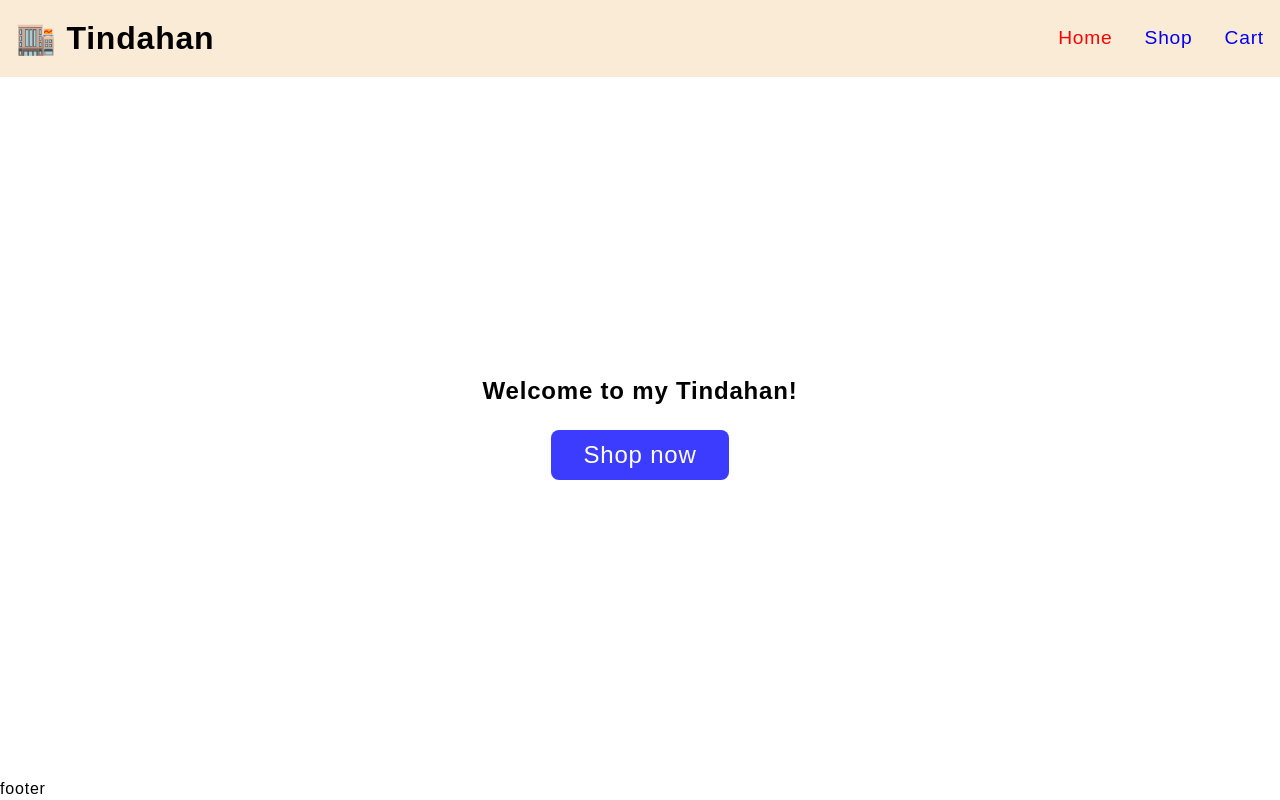
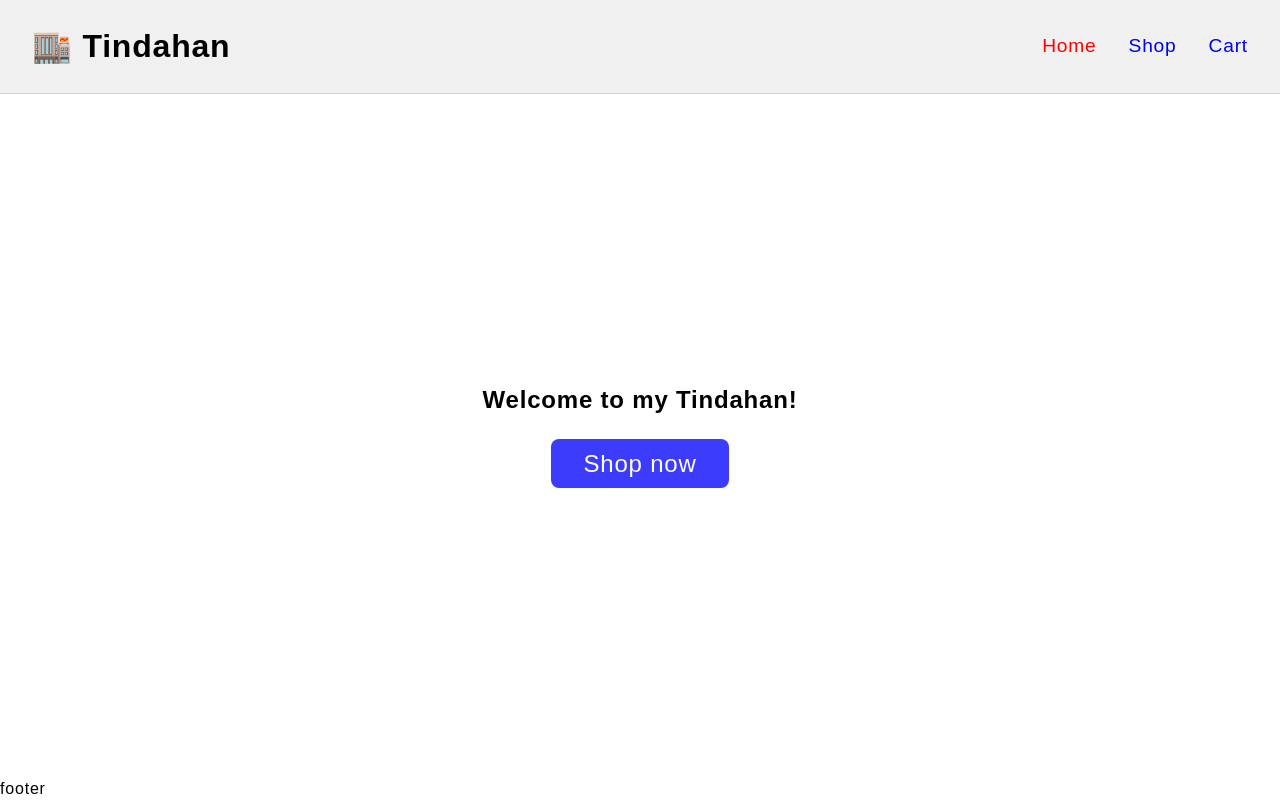
Before and after one commit to etanyosef/shopping-cart, a React (Vite) app: page / in a window 1280 px wide. Built offline with nearby package versions, Linux system fonts and the light colour scheme.

Commit message:
change header bg color

```diff
--- a/src/css/style.css
+++ b/src/css/style.css
@@ -25,11 +25,12 @@ main {
 }
 
 header {
-    background-color: antiquewhite;
+    background-color: rgb(240, 240, 240);
     display: flex;
     align-items: center;
     justify-content: space-between;
-    padding: 1rem 1rem;
+    padding: 1.5rem 2rem;
+    border-bottom: 1px solid rgb(210, 210, 210);
 }
 
 .page-title {
```
